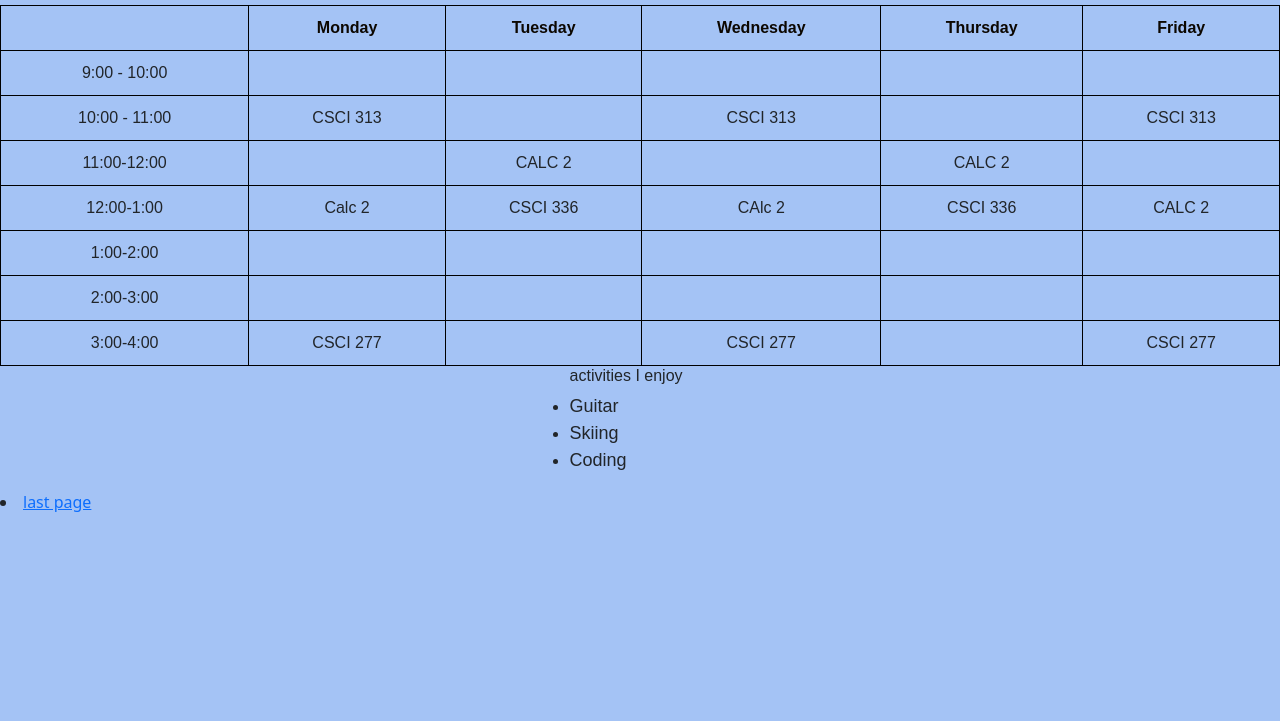
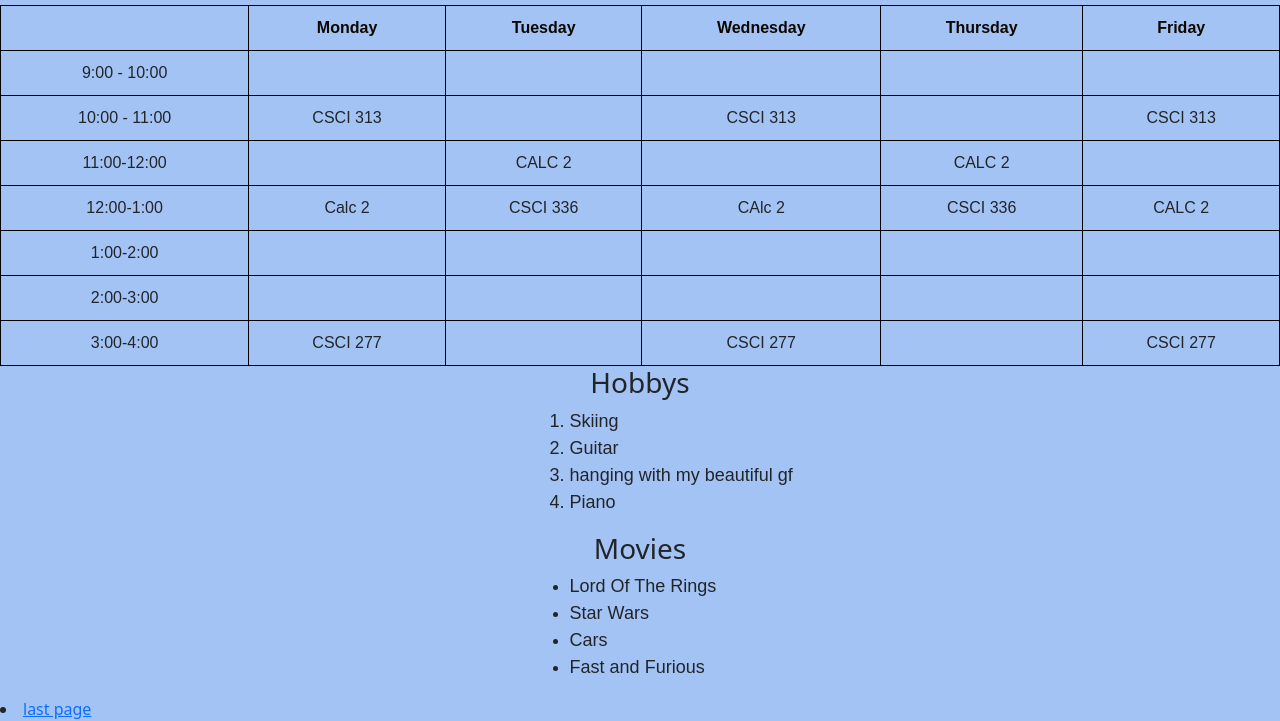
Before and after one commit to CSCI313-Spring2024/assignment-2-ZacharyForkenbrock, a plain HTML site: page page-one.html in a window 1280 px wide. Shown: the part 574-1295 px from the top of the page. Before the commit the page ends 1088 px from the top, so only its background shows below. Drawn offline with nearby package versions, Linux system fonts and the light colour scheme.

Commit message:
Style changes

```diff
--- a/page-one.html
+++ b/page-one.html
@@ -109,12 +109,21 @@
         </tbody>
       </table>
     </div>
+    <h3> Hobbys</h3>
+    <ol>
+      <li>Skiing</li>
+      <li>Guitar</li>
+      <li>hanging with my beautiful gf</li>
+      <li>Piano</li>
+    </ol>
+    <h3>Movies</h3>
     <ul>
-      <h6>activities I enjoy</h6>
-      <li>Guitar</li>
-      <li>Skiing</li>
-      <li>Coding</li>
+      <li>Lord Of The Rings</li>
+      <li>Star Wars</li>
+      <li>Cars</li>
+      <li>Fast and Furious</li>
     </ul>
+
     <li><a href="index.html">last page</a></li>
     <script
       src="https://cdn.jsdelivr.net/npm/bootstrap@5.3.2/dist/js/bootstrap.bundle.min.js"
--- a/style.css
+++ b/style.css
@@ -4,7 +4,7 @@ body{
 h1{
     font-family: monospace, Times, serif; color: rgb(16, 10, 1); text-align: center;
 }
-P{
+p{
     font-family: monospace, large; color: rgb(252, 251, 250); text-align: center; font-size: large;
 }
 table, th, td {
@@ -17,3 +17,4 @@ li{text-decoration: solid;}
 h3{text-align: center;}
 input{text-align: center; margin-right: 0%; margin-left: 48.5%;}
 img{margin-right: 10%; margin-left: 25%; align-items: center;}
+ol{font-size: large; font-family: sans-serif; text-decoration: solid; margin-right: 0%; margin-left: 42%;}
```
